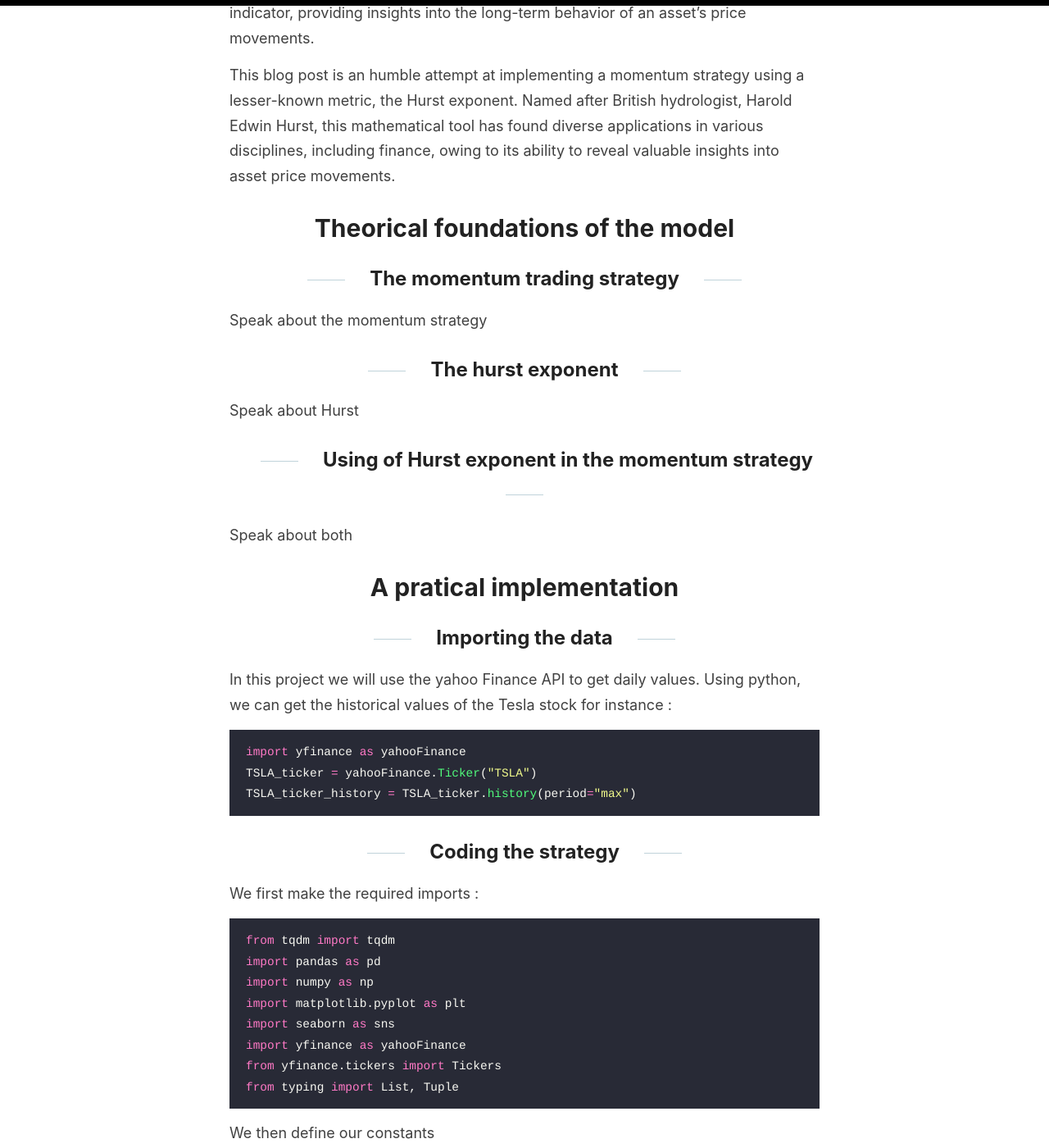
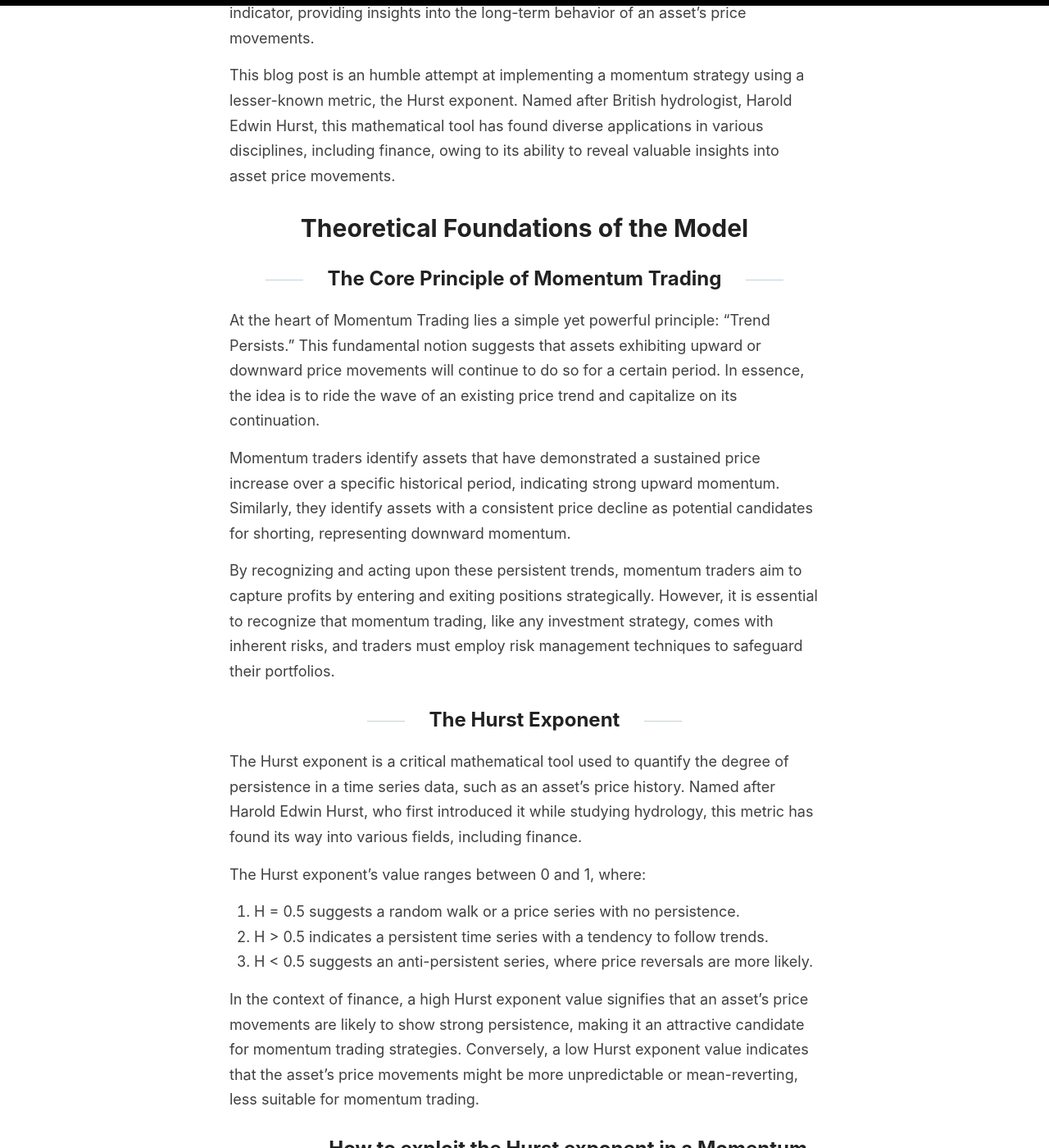
Before and after one commit to Zaltarba/blog, a Jekyll site: the page built from _posts/2023-07-21-MomentumTrading.md, in a window 1280 px wide and 1400 px high, scrolled down 672 px. Shown: the whole window at 82% size. Built offline with Jekyll 4.4.1, drawn with Linux system fonts in a browser that asks for light colours; some of the changed text lies outside the part shown.

Commit message:
Update 2023-07-21-MomentumTrading.md

```diff
--- a/_posts/2023-07-21-MomentumTrading.md
+++ b/_posts/2023-07-21-MomentumTrading.md
@@ -13,19 +13,45 @@ To assess the persistence of these price trends, traders and analysts can turn t
 
 This blog post is an humble attempt at implementing a momentum strategy using a lesser-known metric, the Hurst exponent. Named after British hydrologist, Harold Edwin Hurst, this mathematical tool has found diverse applications in various disciplines, including finance, owing to its ability to reveal valuable insights into asset price movements.
 
-# Theorical foundations of the model
+# Theoretical Foundations of the Model
 
-## The momentum trading strategy
+## The Core Principle of Momentum Trading
 
-Speak about the momentum strategy
+At the heart of Momentum Trading lies a simple yet powerful principle: "Trend Persists." This fundamental notion suggests that assets exhibiting upward or downward price movements will continue to do so for a certain period. In essence, the idea is to ride the wave of an existing price trend and capitalize on its continuation.
 
-## The hurst exponent
+Momentum traders identify assets that have demonstrated a sustained price increase over a specific historical period, indicating strong upward momentum. Similarly, they identify assets with a consistent price decline as potential candidates for shorting, representing downward momentum.
 
-Speak about Hurst
+By recognizing and acting upon these persistent trends, momentum traders aim to capture profits by entering and exiting positions strategically. However, it is essential to recognize that momentum trading, like any investment strategy, comes with inherent risks, and traders must employ risk management techniques to safeguard their portfolios.
 
-## Using of Hurst exponent in the momentum strategy
+## The Hurst Exponent
 
-Speak about both
+The Hurst exponent is a critical mathematical tool used to quantify the degree of persistence in a time series data, such as an asset's price history. Named after Harold Edwin Hurst, who first introduced it while studying hydrology, this metric has found its way into various fields, including finance.
+
+The Hurst exponent's value ranges between 0 and 1, where:
+
+1. H = 0.5 suggests a random walk or a price series with no persistence.
+2. H > 0.5 indicates a persistent time series with a tendency to follow trends.
+3. H < 0.5 suggests an anti-persistent series, where price reversals are more likely.
+
+In the context of finance, a high Hurst exponent value signifies that an asset's price movements are likely to show strong persistence, making it an attractive candidate for momentum trading strategies. Conversely, a low Hurst exponent value indicates that the asset's price movements might be more unpredictable or mean-reverting, less suitable for momentum trading.
+
+## How to exploit the Hurst exponent in a Momentum Trading strategy
+
+Combining momentum trading with the Hurst exponent involves a systematic approach to identify assets with persistent price trends. The process can be summarized in the following steps:
+
+1. Calculating the Hurst Exponent :
+
+To begin, traders calculate the Hurst exponent for various assets of interest. This is done by analyzing their historical price data and applying mathematical techniques like the Rescaled Range Analysis (R/S Analysis) or the Detrended Fluctuation Analysis (DFA) to estimate the exponent. In this post we use a method I discribed in this article.
+
+4. Selecting Assets with High Hurst Exponent :
+
+Assets with a Hurst exponent greater than 0.5 are considered to exhibit persistent price movements. These are the assets that align well with the core principle of momentum trading, as they are more likely to maintain their current trends over a certain period.
+
+5. Implementing the Momentum Strategies :
+
+Once assets with high Hurst exponents, indicating a likelihood of persistent price trends, are identified, this blog focuses on a more specific approach to momentum trading. For the purpose of this article, we will concentrate on the variations observed in the last 10 days of an asset's price history. Instead of employing traditional technical indicators like Moving Averages, Relative Strength Index (RSI), or Moving Average Convergence Divergence (MACD), our focus lies on the recent positive variations in the asset's price movements.
+
+The rationale behind this approach is to capture the momentum of the asset's recent upward movements. By selecting assets with consistent positive variations in the short term, we aim to ride the wave of their upward trends and potentially benefit from their continued price appreciation.
 
 # A pratical implementation
 
```
